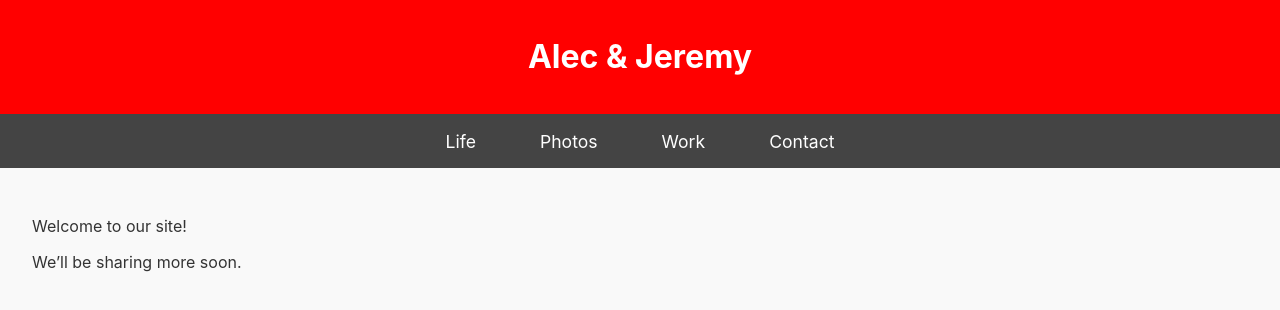
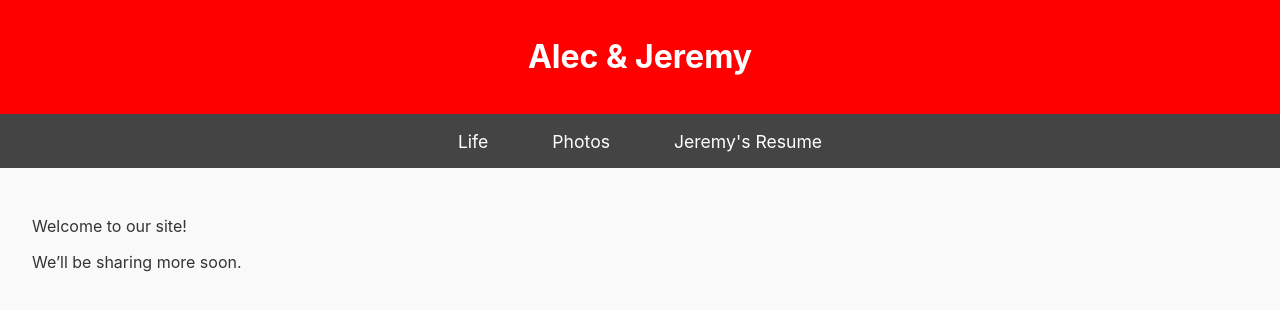
Before and after one commit to alecandjeremy/ajlong, a plain HTML site: page index.html in a window 1280 px wide. Drawn offline with Linux system fonts and the light colour scheme.

Commit message:
Update navbar.html
updated Work

```diff
--- a/navbar.html
+++ b/navbar.html
@@ -4,6 +4,5 @@
 <nav>
   <a href="index.html">Life</a>
   <a href="#photos">Photos</a>
-  <a href="work.html">Work</a>
-  <a href="#contact">Contact</a>
+  <a href="JeremyLongResume.html">Jeremy's Resume</a>
 </nav>
```
